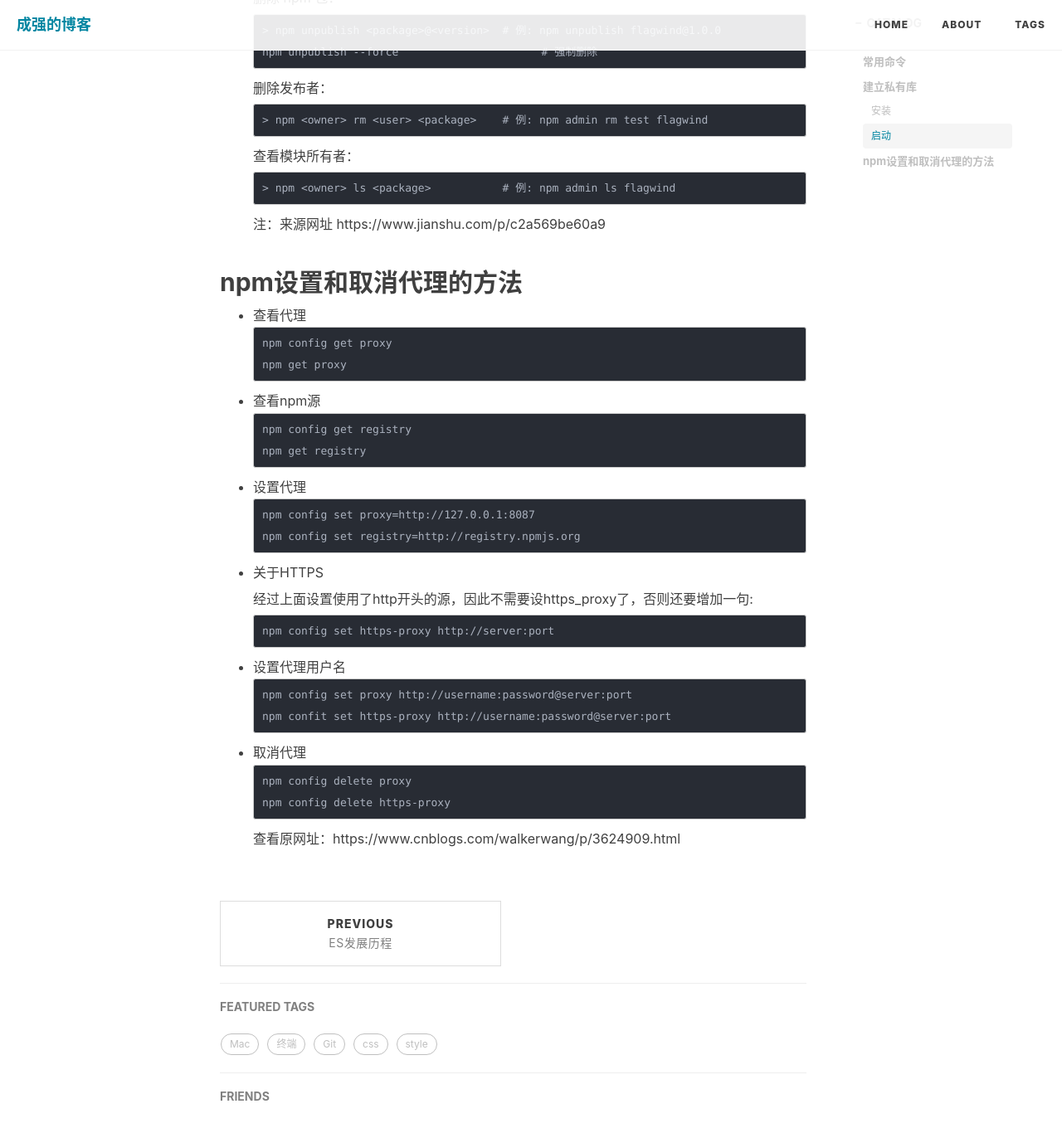
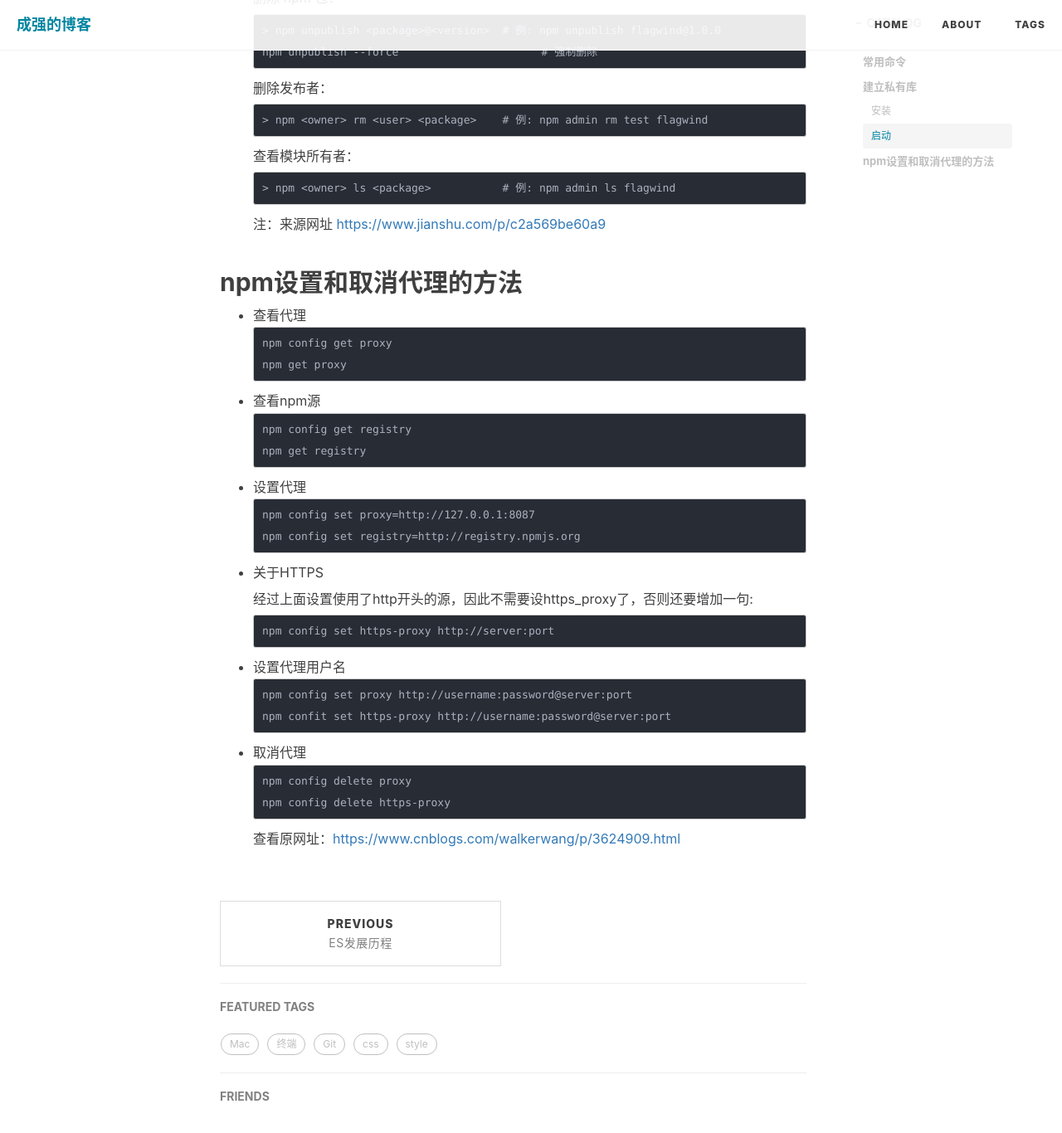
Before and after one commit to chengqiang1453001422/chengqiang.github.io, a Jekyll site: the page built from _posts/2019-03-21-npm常用命令.md, in a window 1280 px wide and 1400 px high, scrolled down 4155 px. Shown: the top 1366 px of the window at 83% size. Built offline with Jekyll 4.4.1, drawn with Linux system fonts in a browser that asks for light colours; nearby versions of some CDN libraries; comment, search, counter and statistics services are not loaded; some of the changed lines change nothing that is shown; some of the changed text lies outside the part shown.

Commit message:
Signed-off-by: chengqiang1453001422 <1453001422@qq.com>

````diff
--- a/_posts/2019-03-21-npm常用命令.md
+++ b/_posts/2019-03-21-npm常用命令.md
@@ -117,7 +117,7 @@ $ npm config delete <key>
     warn  --- config file  - C:\Users\jason\AppData\Roaming\sinopia\config.yaml
     warn  --- http address - http://localhost:4873/
 ```
-打开 http://localhost:4873/ 如果能正常显示，说明安装成功。
+打开 [http://localhost:4873/](http://localhost:4873/) 如果能正常显示，说明安装成功。
 
 	sinopia 启动时默认会创建 config.yaml 文件，文件路径可以看输出的提示。我们将上面路径的 config.yaml 拷贝到指定盘符的文件夹下，使用 -c 选项指定配置文件，并执行命令：
 ```
@@ -166,7 +166,7 @@ npm unpublish --force 			   # 强制删除
 ```
 > npm <owner> ls <package>           # 例: npm admin ls flagwind
 ```
-注：来源网址 https://www.jianshu.com/p/c2a569be60a9
+注：来源网址 [https://www.jianshu.com/p/c2a569be60a9](https://www.jianshu.com/p/c2a569be60a9)
 
 ## npm设置和取消代理的方法
 * 查看代理
@@ -200,4 +200,4 @@ npm confit set https-proxy http://username:password@server:port
 npm config delete proxy
 npm config delete https-proxy
 ```
-查看原网址：https://www.cnblogs.com/walkerwang/p/3624909.html
+查看原网址：[https://www.cnblogs.com/walkerwang/p/3624909.html](https://www.cnblogs.com/walkerwang/p/3624909.html)
````
